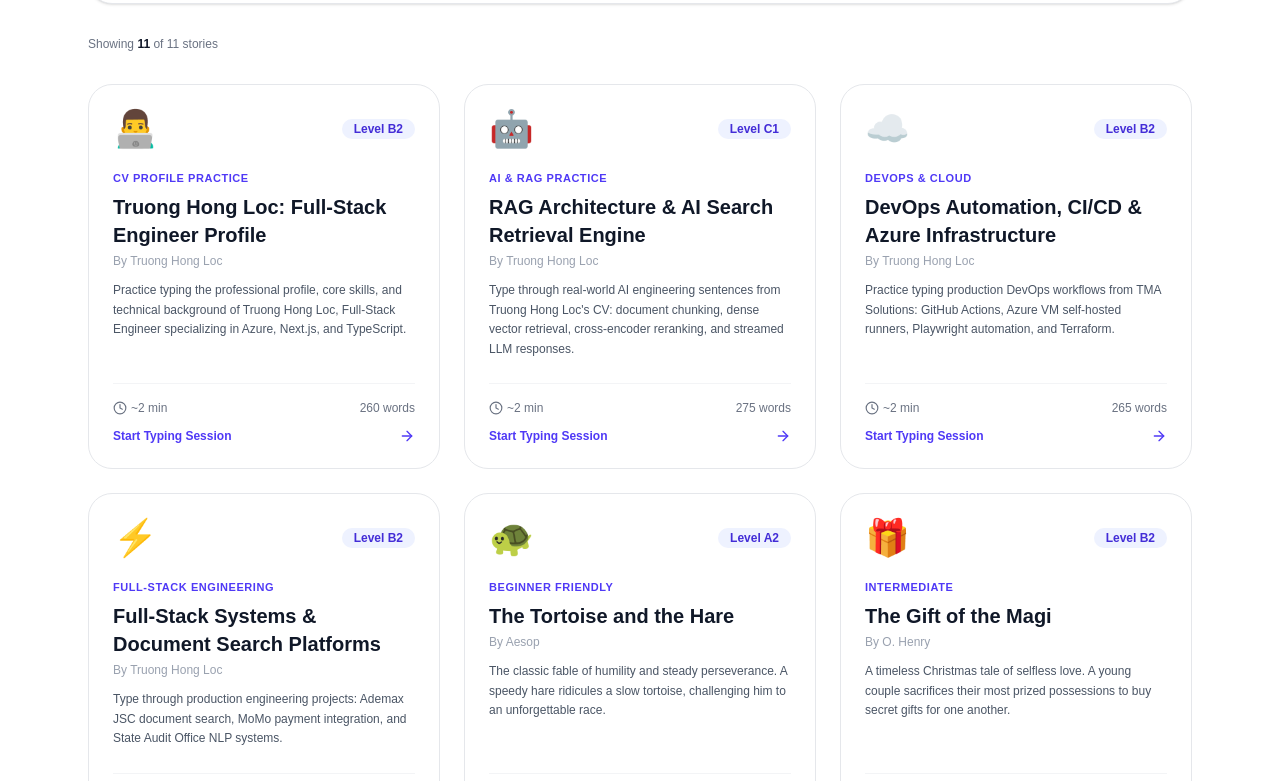
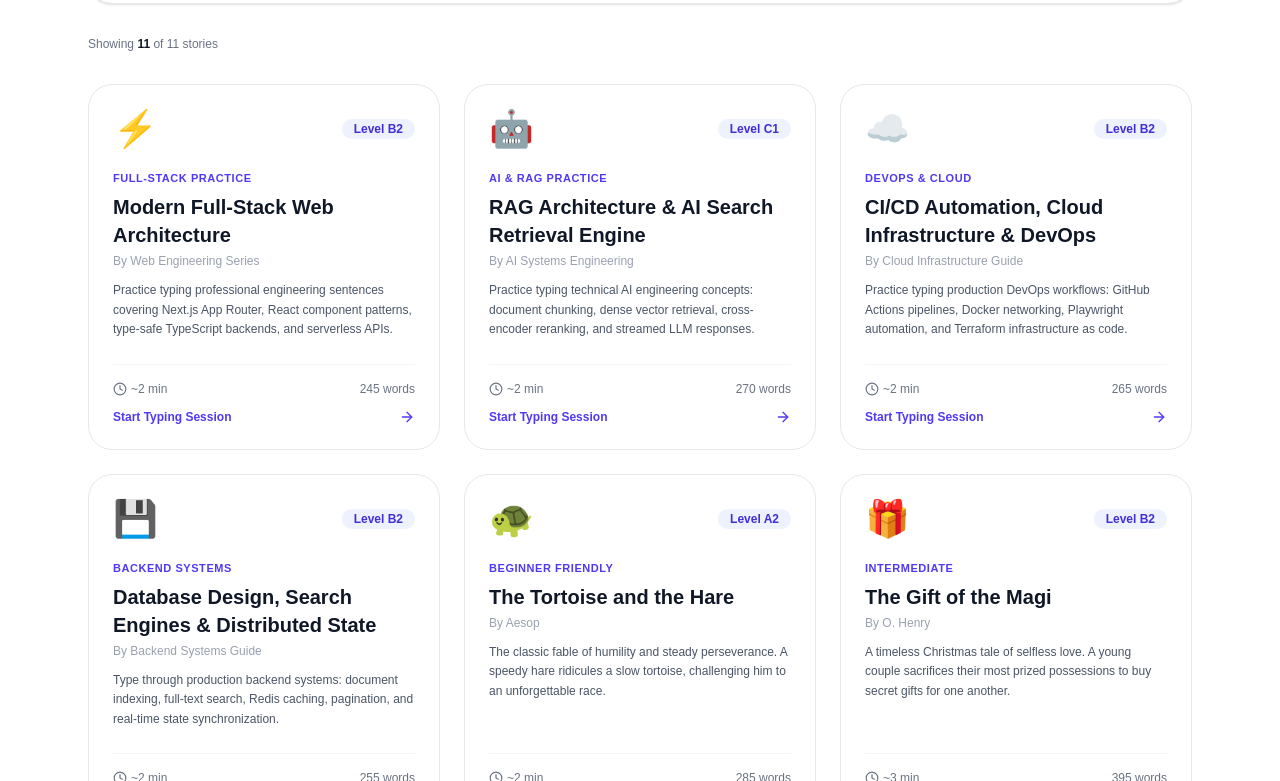
Before and after one commit to locionic/typestory, a Next.js app: page /stories in a window 1280 px wide. Shown: the part 439-1220 px from the top of the page. Built offline with nearby package versions, Linux system fonts and the light colour scheme; no server answers.

Commit message:
fix(privacy): anonymize technical practice modules and remove personal CV references

```diff
--- a/data/stories.ts
+++ b/data/stories.ts
@@ -2,25 +2,24 @@ import { StoryItem } from '../lib/types';
 
 export const STORIES: StoryItem[] = [
   {
-    id: 'cv-story-1',
-    slug: 'truong-hong-loc-full-stack-engineer-cv',
-    title: 'Truong Hong Loc: Full-Stack Engineer Profile',
-    author: 'Truong Hong Loc',
+    id: 'tech-story-1',
+    slug: 'modern-full-stack-web-architecture',
+    title: 'Modern Full-Stack Web Architecture',
+    author: 'Web Engineering Series',
     category: 'tech',
     level: 'B2',
-    difficultyLabel: 'CV Profile Practice',
+    difficultyLabel: 'Full-Stack Practice',
     summary:
-      'Practice typing the professional profile, core skills, and technical background of Truong Hong Loc, Full-Stack Engineer specializing in Azure, Next.js, and TypeScript.',
-    wordCount: 260,
+      'Practice typing professional engineering sentences covering Next.js App Router, React component patterns, type-safe TypeScript backends, and serverless APIs.',
+    wordCount: 245,
     readingTimeMinutes: 2,
-    coverEmoji: '👨‍💻',
+    coverEmoji: '⚡',
     paragraphs: [
-      'Full-stack engineer with 4+ years building production web applications across React/Next.js frontends, Node/Python backends, and cloud infrastructure.',
-      'Hands-on experience with RAG pipelines, Azure PaaS services, CI/CD automation, and serverless architectures with Azure Functions and Azure Service Bus.',
-      'Comfortable reading and modifying Terraform configurations, managing Docker containers, and collaborating effectively in Agile and Scrum teams.',
-      'Core frontend stack includes Next.js 15 App Router, React, TypeScript, TailwindCSS, shadcn/ui, Vue, and Nuxt.js for responsive user interfaces.',
-      'Backend engineering expertise spans HonoJS, Zod validation, neverthrow for type-safe error handling, Fastify, Python, and Django.',
-      'Graduated with a Bachelor of Science in Software Engineering from Ton Duc Thang University with a 7.8 GPA and a TOEIC score of 705.',
+      'Full-stack web engineering combines modern React frontends, scalable Node or Python backends, and automated cloud infrastructure.',
+      'Building applications with Next.js 15 App Router provides hybrid static rendering, server components, and streaming for optimal response times.',
+      'Type-safe backend architectures leverage HonoJS, Zod schema validation, and Result types to handle errors cleanly without uncaught runtime exceptions.',
+      'Reactive user interfaces benefit from utility-first styling with TailwindCSS and accessible headless primitives like shadcn/ui.',
+      'Clean separation of concerns between data access layers, business logic services, and API controllers guarantees long-term maintainability.',
     ],
     keyVocabulary: [
       {
@@ -38,41 +37,41 @@ export const STORIES: StoryItem[] = [
         translation: 'kiến trúc phần mềm',
       },
       {
-        word: 'automation',
-        phonetic: '/ˌɑː.t̬əˈmeɪ.ʃən/',
+        word: 'maintainability',
+        phonetic: '/meɪnˌteɪ.nəˈbɪl.ə.t̬i/',
         pos: 'noun',
-        definition: 'The use of technology to perform tasks with reduced human assistance.',
-        translation: 'sự tự động hóa',
+        definition: 'The ease with which a software system can be modified, bugs fixed, and performance improved.',
+        translation: 'khả năng bảo trì',
       },
       {
-        word: 'infrastructure',
-        phonetic: '/ˈɪn.frəˌstrʌk.tʃɚ/',
+        word: 'primitives',
+        phonetic: '/ˈprɪm.ə.tɪvz/',
         pos: 'noun',
-        definition: 'The composite hardware, software, network, and facilities required to operate an enterprise IT environment.',
-        translation: 'cơ sở hạ tầng',
+        definition: 'Fundamental building blocks or basic data structures provided by a system.',
+        translation: 'các thành phần cơ bản (UI primitives)',
       },
     ],
   },
   {
-    id: 'cv-story-2',
+    id: 'tech-story-2',
     slug: 'rag-ai-search-retrieval-engineering',
     title: 'RAG Architecture & AI Search Retrieval Engine',
-    author: 'Truong Hong Loc',
+    author: 'AI Systems Engineering',
     category: 'tech',
     level: 'C1',
     difficultyLabel: 'AI & RAG Practice',
     summary:
-      'Type through real-world AI engineering sentences from Truong Hong Loc\'s CV: document chunking, dense vector retrieval, cross-encoder reranking, and streamed LLM responses.',
-    wordCount: 275,
+      'Practice typing technical AI engineering concepts: document chunking, dense vector retrieval, cross-encoder reranking, and streamed LLM responses.',
+    wordCount: 270,
     readingTimeMinutes: 2,
     coverEmoji: '🤖',
     paragraphs: [
-      'Built a RAG chatbot frontend with streamed responses, delivering instant word-by-word token generation using Next.js and TypeScript.',
-      'Architected the retrieval engine covering document chunking, vector embedding, dense retrieval, and reranking to maximize context relevance.',
-      'Improved answer accuracy and eliminated hallucinations via both query tuning and systematic prompt engineering.',
-      'Developed a legal document search platform with a full web crawling pipeline using Scrapy and Playwright, streaming parsed text into Elasticsearch.',
-      'Implemented high-dimensional semantic search and cosine similarity indexing to empower instant discovery across millions of legal clauses.',
-      'Integrated Azure OpenAI, Azure AI Search, and CosmosDB with Managed Identity for enterprise-grade security and zero secret exposure.',
+      'Retrieval-Augmented Generation bridges large language models with dynamic external knowledge bases to eliminate factual hallucinations.',
+      'An effective retrieval engine splits large documents into semantic chunks, generates vector embeddings, and indexes them in a vector database.',
+      'Dense vector retrieval calculates cosine similarity across high-dimensional latent spaces to surface relevant context even without exact keyword matches.',
+      'Cross-encoder reranking provides a secondary scoring pass that reorganizes candidates to guarantee the highest contextual relevance for prompt assembly.',
+      'Streaming responses token-by-token over Server-Sent Events minimizes perceived latency and delivers a fluid conversational user interface.',
+      'Automated web crawling pipelines parse structured documents and populate Elasticsearch indexes for hybrid lexical and semantic search.',
     ],
     keyVocabulary: [
       {
@@ -106,24 +105,25 @@ export const STORIES: StoryItem[] = [
     ],
   },
   {
-    id: 'cv-story-3',
+    id: 'tech-story-3',
     slug: 'devops-automation-azure-ci-cd',
-    title: 'DevOps Automation, CI/CD & Azure Infrastructure',
-    author: 'Truong Hong Loc',
+    title: 'CI/CD Automation, Cloud Infrastructure & DevOps',
+    author: 'Cloud Infrastructure Guide',
     category: 'tech',
     level: 'B2',
     difficultyLabel: 'DevOps & Cloud',
     summary:
-      'Practice typing production DevOps workflows from TMA Solutions: GitHub Actions, Azure VM self-hosted runners, Playwright automation, and Terraform.',
+      'Practice typing production DevOps workflows: GitHub Actions pipelines, Docker networking, Playwright automation, and Terraform infrastructure as code.',
     wordCount: 265,
     readingTimeMinutes: 2,
     coverEmoji: '☁️',
     paragraphs: [
-      'Designed and maintained CI/CD pipelines with GitHub Actions, managing self-hosted runners on Azure Virtual Machines for reliable automated deployments.',
-      'Automated end-to-end CLI and UI test suites with Playwright and PyExpect, significantly expanding regression coverage across releases.',
-      'Validated infrastructure configurations including Docker networking, dual-stack IPv4/IPv6, and device resync across multi-environment setups.',
-      'Managed virtual machine provisioning, disk snapshots, and environment rollback workflows to ensure reproducible test and staging environments.',
-      'Orchestrated cloud infrastructure with Terraform, Nginx reverse proxies, PM2 process management, and Azure Key Vault secret management.',
+      'Continuous Integration and Continuous Deployment pipelines automate testing, linting, and artifact building on every commit.',
+      'Managing self-hosted runners on virtual machines provides dedicated computing resources for high-throughput build and release cycles.',
+      'Automated end-to-end test suites using Playwright and headless browsers expand regression coverage across user interfaces and CLI tools.',
+      'Infrastructure as Code with Terraform ensures repeatable, version-controlled cloud environments across development, staging, and production.',
+      'Validating container bridge networking, dual-stack IPv4 and IPv6 configurations, and service discovery prevents silent infrastructure outages.',
+      'Cloud security relies on managed identities, centralized key vaults, and role-based access control to eliminate hardcoded credentials.',
     ],
     keyVocabulary: [
       {
@@ -157,24 +157,24 @@ export const STORIES: StoryItem[] = [
     ],
   },
   {
-    id: 'cv-story-4',
-    slug: 'modern-web-backend-architectures',
-    title: 'Full-Stack Systems & Document Search Platforms',
-    author: 'Truong Hong Loc',
+    id: 'tech-story-4',
+    slug: 'database-design-distributed-systems',
+    title: 'Database Design, Search Engines & Distributed State',
+    author: 'Backend Systems Guide',
     category: 'tech',
     level: 'B2',
-    difficultyLabel: 'Full-Stack Engineering',
+    difficultyLabel: 'Backend Systems',
     summary:
-      'Type through production engineering projects: Ademax JSC document search, MoMo payment integration, and State Audit Office NLP systems.',
-    wordCount: 260,
+      'Type through production backend systems: document indexing, full-text search, Redis caching, pagination, and real-time state synchronization.',
+    wordCount: 255,
     readingTimeMinutes: 2,
-    coverEmoji: '⚡',
+    coverEmoji: '💾',
     paragraphs: [
-      'Contributed to a Django backend and Vue.js frontend for enterprise document management and similarity search systems.',
-      'Implemented text, image, and similarity search, multi-field filtering, server-side pagination, statistics, and document action workflows.',
-      'Extended backend services with real-time sharing and notifications, MoMo payment gateway integration, and asynchronous file-type conversion.',
-      'Built search user interfaces and natural language processing systems with Locality-Sensitive Hashing and Knowledge Graphs for the State Audit Office of Vietnam.',
-      'Delivered a streaming video platform with real-time settings synchronization, watch-state management, and supporting REST APIs.',
+      'Designing robust data stores requires choosing between relational models like MySQL and document-oriented databases like MongoDB or CosmosDB.',
+      'Search engines utilize inverted indices, n-gram tokenizers, and term frequency scoring to execute sub-millisecond full-text queries.',
+      'Implementing cursor-based pagination and database indexing ensures queries remain performant even across tables with millions of rows.',
+      'In-memory data stores like Redis provide distributed caching, session tracking, and rate limiting to shield primary databases from load spikes.',
+      'Asynchronous task queues and event buses decouple long-running operations, such as media conversion and batch web crawling, from synchronous API handlers.',
     ],
     keyVocabulary: [
       {
@@ -192,11 +192,11 @@ export const STORIES: StoryItem[] = [
         translation: 'phân trang dữ liệu',
       },
       {
-        word: 'integration',
-        phonetic: '/ˌɪn.t̬əˈɡreɪ.ʃən/',
-        pos: 'noun',
-        definition: 'The process of linking together different computing systems and software applications.',
-        translation: 'tích hợp hệ thống',
+        word: 'decouple',
+        phonetic: '/diːˈkʌp.əl/',
+        pos: 'verb',
+        definition: 'Separate or disengage components so that one may operate without directly depending on the other.',
+        translation: 'tách rời / giảm phụ thuộc',
       },
     ],
   },
--- a/data/vocab.ts
+++ b/data/vocab.ts
@@ -12,11 +12,11 @@ export interface VocabCategory {
 
 export const VOCAB_BANKS: VocabCategory[] = [
   {
-    id: 'fullstack-cloud-cv',
-    slug: 'fullstack-cloud-cv',
+    id: 'fullstack-cloud-engineering',
+    slug: 'fullstack-cloud-engineering',
     title: 'Full-Stack, RAG & Cloud Terminology',
-    description: 'Technical terminology and system architecture vocabulary from Truong Hong Loc\'s software engineering CV.',
-    badge: 'CV & Tech Stack',
+    description: 'Master technical terminology and system architecture vocabulary used by modern full-stack and cloud engineers.',
+    badge: 'Tech & Architecture',
     iconEmoji: '🚀',
     words: [
       {
--- a/store/useTypingStore.ts
+++ b/store/useTypingStore.ts
@@ -36,10 +36,10 @@ interface TypingState {
 }
 
 export const useTypingStore = create<TypingState>((set, get) => ({
-  title: 'Truong Hong Loc: Full-Stack Engineer Profile',
+  title: 'Full-Stack Architecture & Cloud Systems',
   sourceType: 'story',
   targetText:
-    'Full-stack engineer with 4+ years building production web applications across React/Next.js frontends, Node/Python backends, and cloud infrastructure. Hands-on experience with RAG pipelines, Azure PaaS services, CI/CD automation, and serverless architectures.',
+    'Building modern web applications requires mastering React and Next.js frontends, type-safe backends, and cloud infrastructure. Hands-on knowledge of RAG pipelines, containerization, and automated CI/CD pipelines ensures reliable production software.',
   typedText: '',
   activeStory: null,
   activeVocabList: null,
```
Also changed, not shown: app/page.tsx (+5 -5 lines), 1 other file (tests, documents, lock files or other folders).
